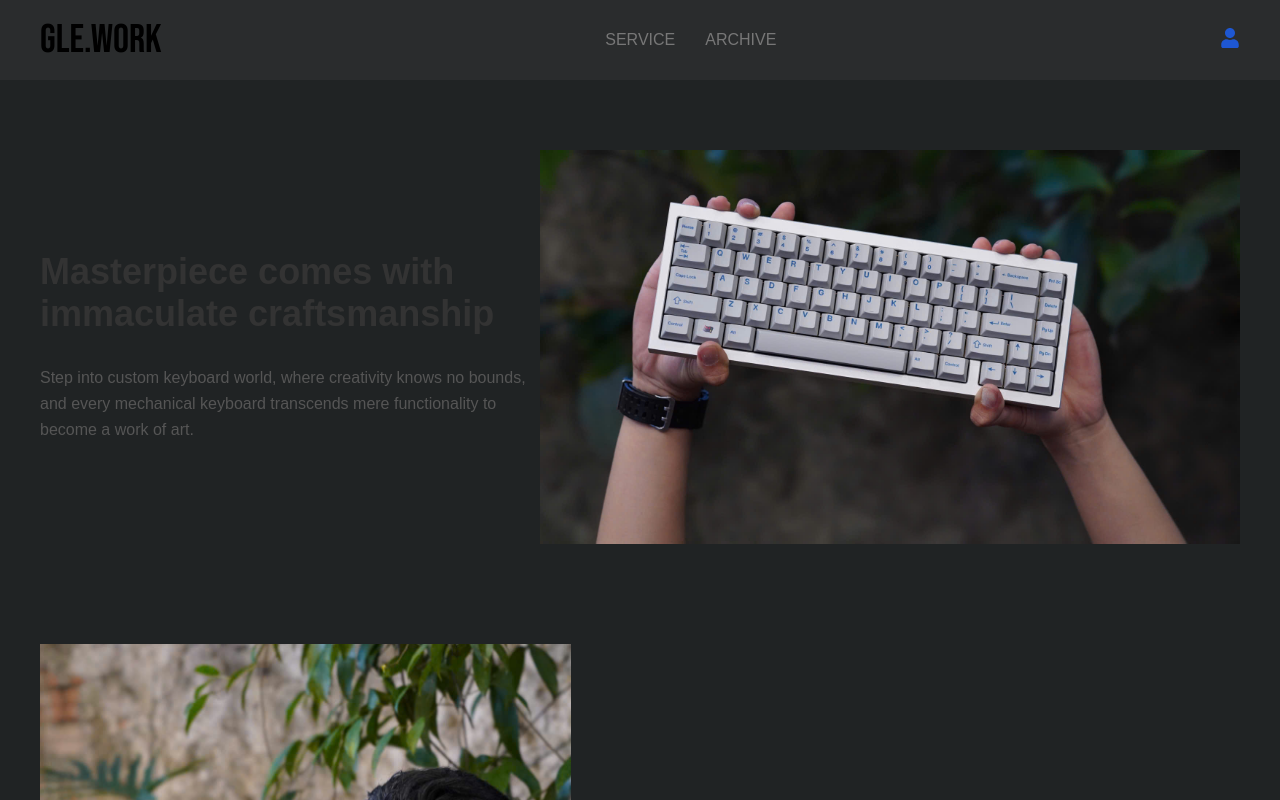
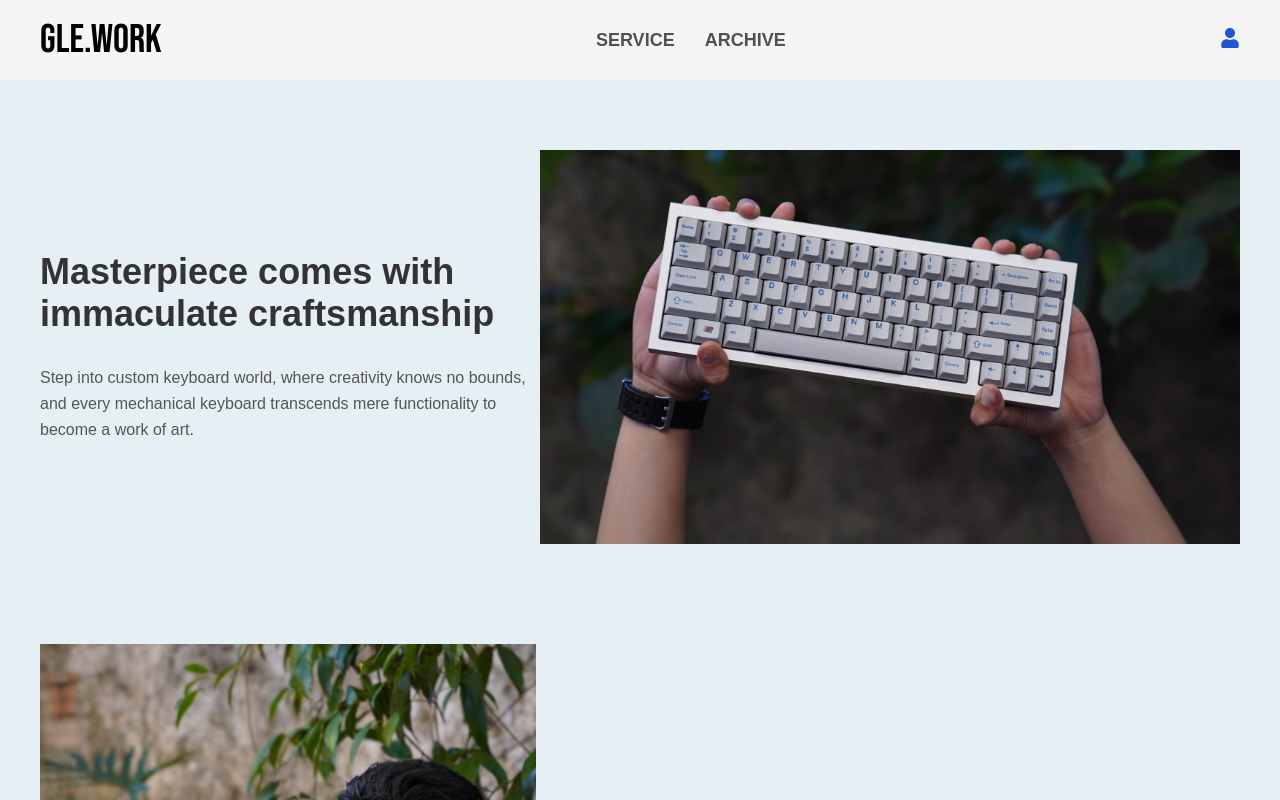
Before and after one commit to Will-Gle/glework, a React (Vite) app: page /home in a window 1280 px wide. Shown: the top 800 px of the page. Built offline with nearby package versions, Linux system fonts and the light colour scheme.

Commit message:
style: Apply Underline effect on Header hover

```diff
--- a/src/components/Footer.css
+++ b/src/components/Footer.css
@@ -1,6 +1,6 @@
 /* Footer CSS Styles */
 .footer {
-    background-color: rgb(42, 44, 45);
+    background-color: #f5f5f5;
     padding: 50px;
     display: flex;
     flex-direction: column;
--- a/src/components/Header.css
+++ b/src/components/Header.css
@@ -2,7 +2,7 @@
 
 /* Header CSS Styles */
 .topHeader {
-    background-color: rgb(42, 44, 45);
+    background-color: #f5f5f5;
     padding: 20px;
     font-family: Arial, sans-serif;
   }
@@ -21,7 +21,7 @@
     font-weight: 400;
     line-height: 1;
     letter-spacing: 0; /* Hoặc điều chỉnh phù hợp */
-    color: #000;
+    color: #f5f5f5;
     -webkit-font-smoothing: antialiased;
     -moz-osx-font-smoothing: grayscale;
     margin: 0;
@@ -31,7 +31,7 @@
 
   .logo a {
     text-decoration: none;
-    color: inherit;
+    color: #f5f5f5;
   }
 
 
@@ -47,16 +47,34 @@
   }
 
   .navigation a {
-    text-decoration: none;
-    font-size: 16px;
+    font-size: 18px;
+    font-weight: bold;
     color: #777;
     text-transform: uppercase;
+
+    position: relative;
+    display: inline-block;
+    text-decoration: none;
+    color: #505050;
+    padding: 5px 0; /* Để đảm bảo khoảng cách đều */
   }
 
-  .navigation a:hover {
-    color: #000;
-    text-decoration: underline;
+  .navigation a::after {
+    content: "";
+    position: absolute;
+    bottom: 0; /* Dòng underline nằm dưới chữ */
+    left: 0;
+    width: 0%;
+    height: 2px; /* Độ dày của underline */
+    background-color: #505050; /* Màu sắc của underline */
+    transition: width 0.3s ease-in-out; /* Hiệu ứng chuyển động */
   }
+
+  .navigation a:hover::after {
+    width: 100%; /* Khi hover, underline chạy hết chiều rộng của chữ */
+  }
+
+
 
   .icons {
     display: flex;
--- a/src/components/Header.tsx
+++ b/src/components/Header.tsx
@@ -66,7 +66,7 @@ const Header: React.FC = () => {
               >
                 Hi, {user.lastName} {user.firstName} {/* làm thành button*/}
               </Link>
-              {/* Chữ Logout */}
+              {/* Thêm nút logout */}
               <span className="logout-button" onClick={handleLogout}>
                 Logout
               </span>
--- a/src/components/Landing/Landing.css
+++ b/src/components/Landing/Landing.css
@@ -76,7 +76,7 @@
   }
 
   .about-content {
-    width: 50%;
+    width: 60%;
   }
 
   .about-content h1 {
--- a/src/index.css
+++ b/src/index.css
@@ -10,5 +10,5 @@ body {
     align-items: center; /* Căn giữa theo chiều dọc */
     min-height: 100vh; /* Chiều cao toàn màn hình */
     margin: 0;
-    background-color: #202324;; /* Màu nền trang */
+    background-color: #e6eff3;
 }
```
